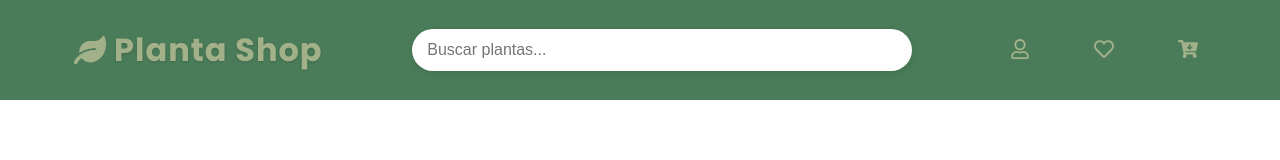
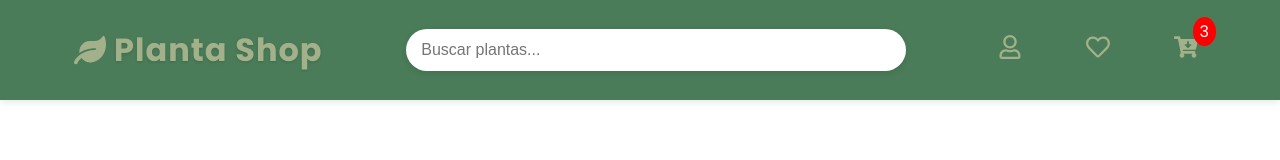
Before and after one commit to DiogoIV/My_store, a React (Vite) app: page /carrinho in a window 1280 px wide. Shown: the top 160 px of the page. Built offline with nearby package versions, Linux system fonts and the light colour scheme.

Commit message:
set and css
adicionando span no icon carrinho, e predendo o header com sticky

```diff
--- a/src/Context/CartContext/CartContext.jsx
+++ b/src/Context/CartContext/CartContext.jsx
@@ -10,10 +10,12 @@ export function CartProvider({ children }) {
         const existeNoCarrinho = cart.find(item => item.id === produto.id);
 
         if(existeNoCarrinho) {
-            return aumentarQuantidade(produto)
+            return aumentarQuantidade(produto.id)
         }
 
-        setCart([...cart, { ...produto, quantidade: 1 }]);
+        setCart([...cart, {...produto, quantidade: 1}])
+
+
 
     }
 
@@ -25,7 +27,7 @@ export function CartProvider({ children }) {
     function aumentarQuantidade(ID) {
         const aumentarProdutos = cart.map(item => {
 
-            if (item.id == ID) {
+            if (item.id === ID) {
 
                 return {
                     ...item,
--- a/src/componentes/Header/Header.css
+++ b/src/componentes/Header/Header.css
@@ -12,6 +12,8 @@
 
 
 .container-header {
+    position: sticky;
+    top: 0;
     display: flex;
     align-items: center;
     justify-content: space-between;
@@ -22,6 +24,7 @@
     min-height: 100px;
     box-shadow: 0 2px 8px rgba(0, 0, 0, 0.10);
     background-color: var(--green-primary);
+    z-index: 999;
 }
 
 .logo {
@@ -192,7 +195,7 @@ div.search-bar input#input_search {
 
 /* usuario*/
 
-div.user {
+nav.user {
     display: flex;
 
     justify-content: end;
@@ -200,33 +203,45 @@ div.user {
     gap: 3em;
 }
 
-div.user .btn_user {
+nav.user .link-user {
 
     padding: 8px;
     background: none;
     border: none;
     cursor: pointer;
+    transition: all .3s ease;
+}
 
-    color: var(--green-light);
+.link-user:hover{
+    transform: scale(1.15);
+    color: #a3b18a94;
 
 }
 
-.btn_user .icon_user {
+.link-user .icon-user {
+    color: var(--green-light);
     font-size: 1.5em;
-    transition: transform .3s ease, color .3s ease;
+
 
 }
 
-.btn_user:hover .icon_user {
-    transform: scale(1.15);
-    color: #a3b18a94;
+.cart{
+     position: relative;
 }
 
-.link-style {
-    text-decoration: none;
-    color: inherit;
+span.badge{
+    position: absolute;
+    top: -10px;
+    right: -10px;
 
+    background-color: red;
+    color: white;
+    padding: 2px 7px;
+    border-radius: 50%;
 }
+
+
+
 
 
 @media (max-width: 940px) {
--- a/src/componentes/Header/Header.jsx
+++ b/src/componentes/Header/Header.jsx
@@ -1,5 +1,5 @@
 import { useState } from "react";
-import { Link } from "react-router-dom";
+import { Link, NavLink } from "react-router-dom";
 import './Header.css'
 import {
     FaRegUser,
@@ -47,11 +47,13 @@ function Header({modo, className }) {
 
     return (
         <header className={modo === "login" ? "container-header-login" : "container-header"}>
+            {/*Logo Principal*/}
             <Link to="/" className="logo">
                 <FaLeaf className="icon_logo" />
                 <h1> Planta Shop</h1>
             </Link>
 
+            {/*Barra de pesquisa*/}
             {modo !== "login" && (
                 <>
                     <div className="search-bar">
@@ -81,30 +83,31 @@ function Header({modo, className }) {
                         </button>
 
                     </div>
-                    <div className="user">
-                        <button className="btn_user">
-                            <Link to="/login" className="link-style">
-                                <FaRegUser className="icon_user" />
-                            </Link>
-                        </button>
 
-                        <Link to="/favoritos">
-                            <button className="btn_user">
-                                <FaRegHeart className="icon_user" />
-                            </button>
-                        </Link>
+                    {/*Navegação*/}
 
-                        <Link to="/carrinho" className="link-style">
+                    <nav className="user">
 
-                            <button className="btn_user">
+                        <NavLink to='/login' className="link-user">
+                            <FaRegUser className="icon-user" />
+                        </NavLink>
 
-                                <FaCartArrowDown className="icon_user" />
+                        <NavLink to='/favoritos' className="link-user">
+                            <FaRegHeart className="icon-user" />
+                        </NavLink>
+
+                        <NavLink to='/carrinho' className="link-user cart">
+
+                            <FaCartArrowDown className="icon-user" />
+
+                            <span className="badge">
+                                3
+                            </span>
+                        </NavLink>
 
 
-                            </button>
-                        </Link>
 
-                    </div>
+                   </nav>
                 </>
             )}
 
```
